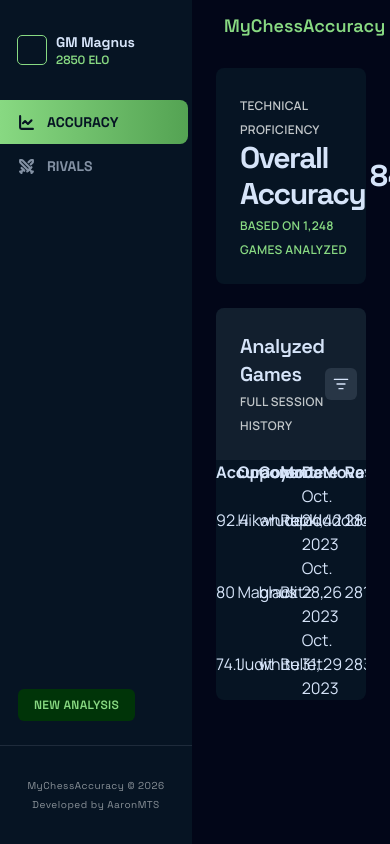
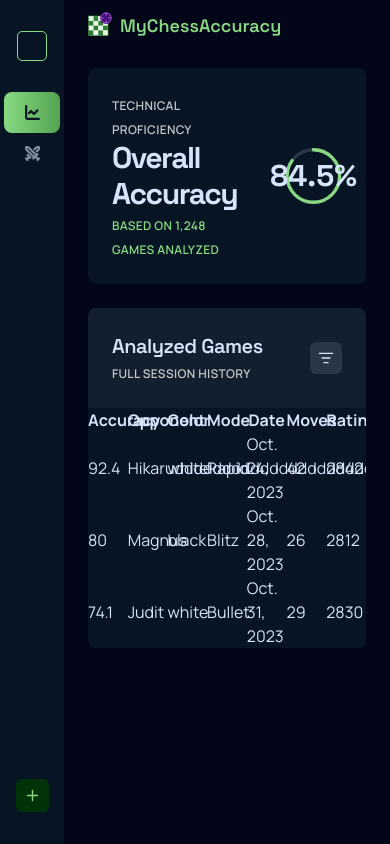
Before and after one commit to AaronMTS/my-chess-accuracy, a Next.js app: page /player/1/accuracy in a window 390 px wide. Built offline with nearby package versions, Linux system fonts and the light colour scheme.

Commit message:
feat: responsive design for tablets

```diff
--- a/components/Footer.tsx
+++ b/components/Footer.tsx
@@ -1,9 +1,15 @@
 import { spaceGrotesk } from "@/app/fonts";
 
-export default function Footer({ paddingClasses }: { paddingClasses: string }) {
+export default function Footer({
+  paddingClasses,
+  otherClasses = "",
+}: {
+  paddingClasses: string;
+  otherClasses?: string;
+}) {
   return (
     <footer
-      className={`space-y-1 ${paddingClasses} ${spaceGrotesk.className} text-[10px] text-onSurfaceLow/70 text-center tracking-wider border-t border-surfaceHigh`}
+      className={`space-y-1 ${paddingClasses} ${spaceGrotesk.className} text-[10px] text-onSurfaceLow/70 text-center tracking-wider border-t border-surfaceHigh ${otherClasses}`}
     >
       <p>MyChessAccuracy &copy; 2026</p>
       <p>
--- a/components/PrimaryButton.tsx
+++ b/components/PrimaryButton.tsx
@@ -1,21 +1,63 @@
-import { ButtonHTMLAttributes } from "react";
+"use client";
+
+import { LoaderCircle } from "lucide-react";
+import { ButtonHTMLAttributes, useEffect, useState } from "react";
+
+type Content = string | React.ReactNode;
+
+type ResponsiveContent = {
+  default: Content;
+  md?: Content;
+  lg?: Content;
+};
 
 type Props = {
   marginClasses?: string;
   widthClass?: string;
   paddingClasses: string;
   isUpperCase: boolean;
-  children: React.ReactNode;
+  responsiveContent?: ResponsiveContent;
+  children?: React.ReactNode;
 } & ButtonHTMLAttributes<HTMLButtonElement>;
+
+const LG_WIDTH = 1024;
 
 export default function PrimaryButton({
   marginClasses = "",
   widthClass = "",
   paddingClasses,
   isUpperCase,
+  responsiveContent,
   children,
   ...props
 }: Props) {
+  const [currentContent, setCurrentContent] = useState<Content | undefined>(
+    <LoaderCircle size={17} className="mx-auto" />,
+  );
+
+  useEffect(() => {
+    function handleResize() {
+      if (window.innerWidth >= LG_WIDTH) {
+        if (currentContent !== responsiveContent?.lg) {
+          setCurrentContent(responsiveContent?.lg);
+        }
+        return;
+      }
+
+      if (currentContent !== responsiveContent?.default) {
+        setCurrentContent(responsiveContent?.default);
+      }
+    }
+
+    handleResize();
+
+    window.addEventListener("resize", handleResize);
+
+    return () => {
+      window.removeEventListener("resize", handleResize);
+    };
+  });
+
   return (
     <button
       {...props}
@@ -23,7 +65,8 @@ export default function PrimaryButton({
         isUpperCase ? "uppercase" : ""
       } rounded-md cursor-pointer`}
     >
-      {children}
+      {responsiveContent && currentContent}
+      {!responsiveContent && children}
     </button>
   );
 }
--- a/components/sidebar/Sidebar.tsx
+++ b/components/sidebar/Sidebar.tsx
@@ -2,7 +2,7 @@
 
 import { usePathname } from "next/navigation";
 
-import { ChartLine, Swords } from "lucide-react";
+import { ChartLine, Plus, Swords } from "lucide-react";
 import { spaceGrotesk } from "@/app/fonts";
 
 import SidebarLink from "./SidebarLink";
@@ -14,37 +14,39 @@ export default function Sidebar() {
 
   return (
     <aside
-      className={`shrink-0 flex flex-col gap-16 justify-between py-8 w-48 ${spaceGrotesk.className}`}
+      className={`shrink-0 w-16 flex flex-col gap-16 justify-between py-8 lg:w-52 ${spaceGrotesk.className}`}
     >
       <div className="space-y-8">
-        <div className="flex gap-2.5 items-center px-4.5">
+        <div className="flex justify-center items-center px-4.5 lg:justify-start lg:gap-2.5">
           <div className="bg-transparent size-7 rounded-sm outline outline-primary"></div>
-          <div>
+          <div className="hidden lg:block">
             <p className="text-sm font-bold">GM Magnus</p>
             <p className="text-xs text-primary font-semibold">2850 ELO</p>
           </div>
         </div>
-        <nav className="text-onSurface pr-1">
+        <nav className="text-onSurface px-1 lg:pl-0">
           <SidebarLink isActive={pathName.endsWith("accuracy")} href="accuracy">
             <ChartLine size={17} strokeWidth={3} />
-            Accuracy
+            <span className="hidden lg:inline-block">Accuracy</span>
           </SidebarLink>
           <SidebarLink isActive={pathName.endsWith("rivals")} href="rivals">
             <Swords size={17} strokeWidth={3} />
-            Rivals
+            <span className="hidden lg:inline-block">Rivals</span>
           </SidebarLink>
         </nav>
       </div>
-      <div className="space-y-6">
+      <div className="text-center lg:space-y-6">
         <PrimaryButton
-          marginClasses="mx-4.5"
-          widthClass="w-[stretch]"
-          paddingClasses="px-4 py-2"
+          marginClasses="lg:mx-4.5"
+          widthClass="w-fit lg:w-[stretch]"
+          paddingClasses="p-2 lg:px-4"
           isUpperCase={true}
-        >
-          New Analysis
-        </PrimaryButton>
-        <Footer paddingClasses="pt-8" />
+          responsiveContent={{
+            default: <Plus size={17} />,
+            lg: "New Analysis",
+          }}
+        />
+        <Footer paddingClasses="pt-8" otherClasses="hidden lg:block" />
       </div>
     </aside>
   );
--- a/components/sidebar/SidebarLink.tsx
+++ b/components/sidebar/SidebarLink.tsx
@@ -8,7 +8,7 @@ type Props = {
 export default function SidebarLink({ isActive, children, ...props }: Props) {
   return (
     <Link
-      className={`flex items-center gap-3 px-4.5 py-3 text-sm font-bold uppercase rounded-e-lg ${isActive ? "activeSideLink" : "opacity-60"}`}
+      className={`flex items-center justify-center px-4.5 py-3 text-sm font-bold uppercase rounded-lg lg:justify-start lg:gap-3 lg:rounded-s-none ${isActive ? "activeSideLink" : "opacity-60"}`}
       {...props}
     >
       {children}
```
